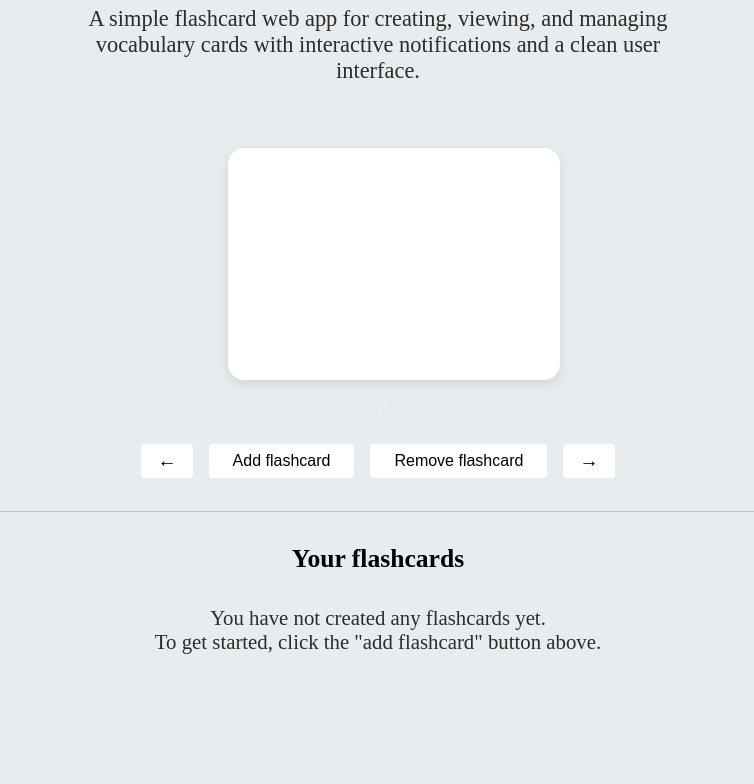
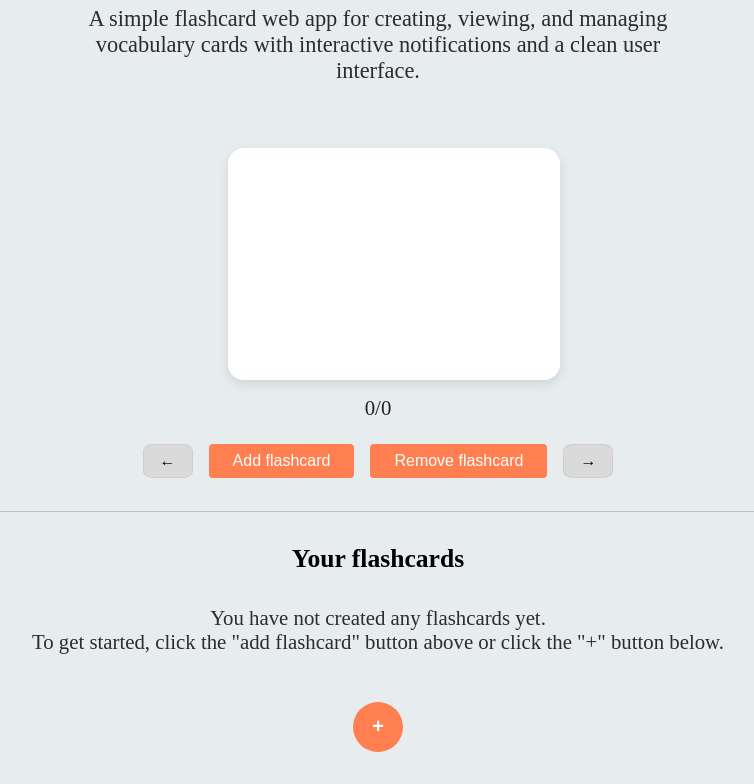
Before and after one commit to serhq/Flipify-Flashcards, a plain HTML site: page flashcards-page.html in a window 1280 px wide. Shown: the part 132-916 px from the top of the page, without its empty margins (262-1016 px from the left). Before the commit the page ends 855 px from the top, so only its background shows below. Drawn offline with Linux system fonts and the light colour scheme.

Commit message:
see my flashcards option

```diff
--- a/flashcards-page.html
+++ b/flashcards-page.html
@@ -36,7 +36,7 @@
         </div>
 
         <div>
-            <p class="flashcards-amount" style="text-align: center; font-size: 1.3rem; color: rgb(235, 229, 229); margin-top: -1rem;">0/0</p>
+            <p class="flashcards-amount" style="text-align: center; font-size: 1.3rem; color: rgb(34, 32, 32); margin-top: -1rem;">0/0</p>
         </div>
 
         <div class="actions">
@@ -51,11 +51,12 @@
         <div class="line"></div>
         <h2>Your flashcards</h2>
         <p class="no-flashcards-msg">
-            You have not created any flashcards yet. <br>To get started, click the "add flashcard" button above.
+            You have not created any flashcards yet. <br>To get started, click the "add flashcard" button above or click the "+" button below.
         </p>
         <div class="all-flashcards-list">
 
         </div>
+        <button type="button" class="add-flashcard-extra">+</button>
     </section>
 
     <section>
@@ -90,6 +91,6 @@
         <div class="overlay hidden"></div>
     </div>
 
-    <script src="scripts/script.js"></script>
+    <script type="module" src="scripts/script.js"></script>
 </body>
 </html>
--- a/scripts/script.js
+++ b/scripts/script.js
@@ -14,6 +14,7 @@ const overlay = document.querySelector('.overlay');
 // actions with flashcard (buttons to open forms)
 const flashcard = document.getElementById('flashcard');
 const addFlashcard = document.querySelector('.add-flashcard');
+const addFlashcardExtra = document.querySelector('.add-flashcard-extra')
 const removeFlashcard = document.querySelector('.remove-flashcard');
 
 // switching between flashcards
@@ -147,6 +148,11 @@ addFlashcard.addEventListener('click', () => {
     addForm.classList.remove('hidden');
 });
 
+addFlashcardExtra.addEventListener('click', () => {
+    overlay.classList.remove('hidden');
+    addForm.classList.remove('hidden');
+})
+
 addFlashcardBtn.addEventListener('click', (e) => {
     e.preventDefault();
 
--- /dev/null
+++ b/styles/--variables.css
@@ -0,0 +1,13 @@
+:root {
+    --color-white: #fff;
+    --color-black: #000;
+    --color-coral: coral;
+    --color-gray-line: rgb(192,192,192);
+    --color-light-black-close: #333;
+    --color-light-green-confirm: rgb(67, 189, 67);
+    --color-light-red-discard: rgb(231, 93, 93);
+
+    /* Themes */
+    --color-light-background: #e7ecee;
+    --color-dark-background: 000;
+}
--- a/styles/style.css
+++ b/styles/style.css
@@ -1,3 +1,6 @@
+@import url(./--fonts.css);
+@import url(./--variables.css);
+
 /* General objects */
 
 body {
@@ -29,7 +32,7 @@ header {
     display: flex;
     flex-direction: column;
     align-items: flex-start;
-    background-color: white;
+    background-color: var(--color-white);
     margin: 1rem;
     padding: .5rem 1.5rem;
     width: 12%;
@@ -82,7 +85,7 @@ header {
   position: absolute;
   border-radius: 1rem;
   backface-visibility: hidden;
-  background-color: white;
+  background-color: var(--color-white);
   box-shadow: 0 4px 12px rgba(0, 0, 0, 0.1);
   display: flex;
   align-items: center;
@@ -104,23 +107,39 @@ header {
 }
 
 .previous-flashcard, .next-flashcard {
-    border: none;
-    border-radius: 4px;
-    background-color: white;
+    border: 1px solid rgb(207, 207, 207);
+    border-radius: 20%;
+    background-color: rgb(218, 218, 218);
+    color: var(--color-black);
     padding: 0rem 1rem;
-    font-size: 1.2rem;
+    font-size: 1rem;
     cursor: pointer;
 }
 
 .add-flashcard, .remove-flashcard {
     border: none;
     border-radius: 4px;
-    background-color: white;
+    background-color: var(--color-coral);
+    color: var(--color-white);
     padding: .5rem 1.5rem;
     font-size: 1rem;
     cursor: pointer;
 }
 
+.add-flashcard-extra {
+    border: none;
+    border-radius: 50%;
+    background-color: var(--color-coral);
+    width: 50px;
+    text-align: center;
+    color: var(--color-white);
+    font-size: 1.25rem;
+    font-weight: 600;
+    height: 50px;
+    cursor: pointer;
+    margin: 2rem auto;
+    display: block;
+}
 
 /* Add/remove the flashcard form */
 
@@ -232,7 +251,7 @@ header {
  }
 
  .card-preview {
-    background-color: white;
+    background-color: var(--color-white);
     padding: 1rem 1.5rem;
     border-radius: 2px;
     width: 90%;
@@ -254,6 +273,7 @@ header {
     text-align: center;
     font-size: 1.3rem;
     color: rgb(46, 43, 43);
+    margin: 0;
 
  }
 
@@ -262,16 +282,16 @@ header {
     border: none;
     border-radius: 4px;
     padding: .3rem 1.2rem;
-    background-color: rgb(231, 93, 93);
-    color: white;
+    background-color: var(--color-light-red-discard);
+    color: var(--color-white);
  }
 
  .remove-form .discard-deletion-btn {
     border: none;
     border-radius: 4px;
     padding: .3rem 1.2rem;
-    background-color: rgb(67, 189, 67);
-    color: white;
+    background-color: var(--color-light-green-confirm);
+    color: var(--color-white);
  }
 
 .overlay {
```
